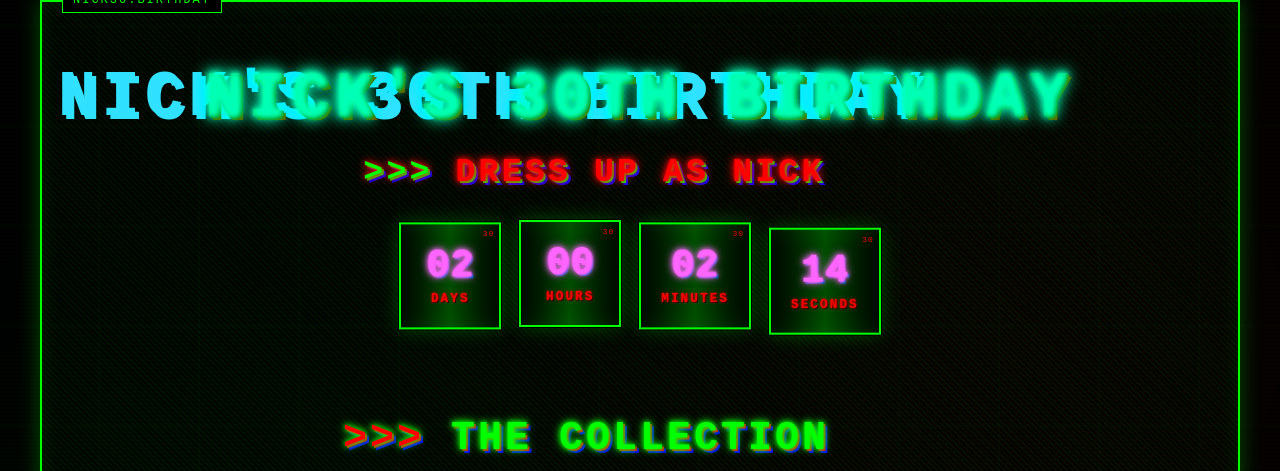
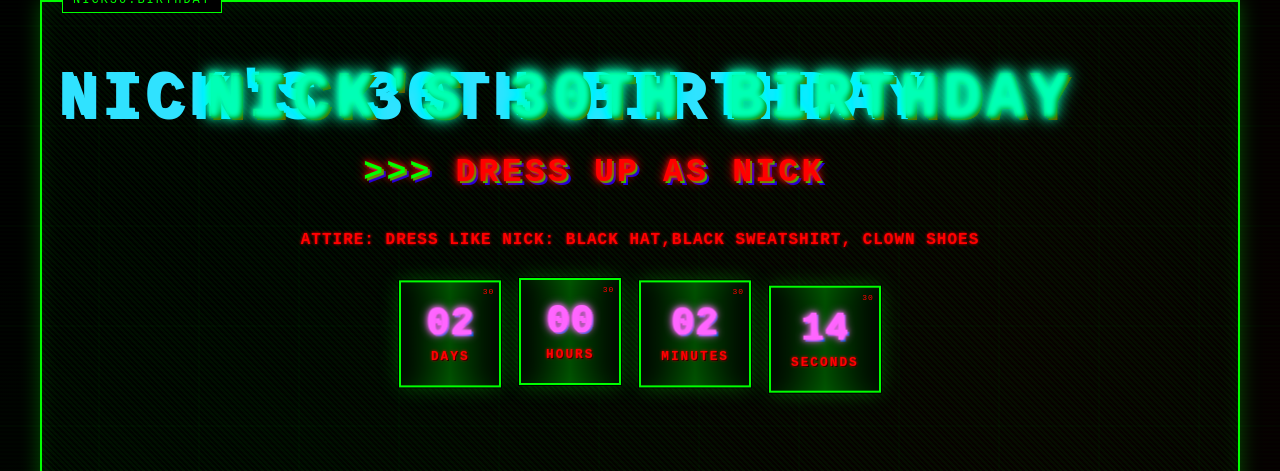
Before and after one commit to pierson-davis/nicks-30th-birthday, a plain HTML site: page index.html in a window 1280 px wide. Shown: the top 471 px of the page. Drawn offline with Linux system fonts and the light colour scheme.

Commit message:
Update index.html
attire move up

```diff
--- a/index.html
+++ b/index.html
@@ -13,6 +13,7 @@
         <header class="header">
             <h1 class="main-title">NICK'S 30TH BIRTHDAY</h1>
             <h2 class="subtitle">Dress Up as Nick</h2>
+            <p class="section-description">Attire: dress like Nick: black hat,black sweatshirt, clown shoes</p>
             <div class="countdown" id="countdown">
                 <div class="countdown-item">
                     <span class="countdown-number" id="days">00</span>
```
